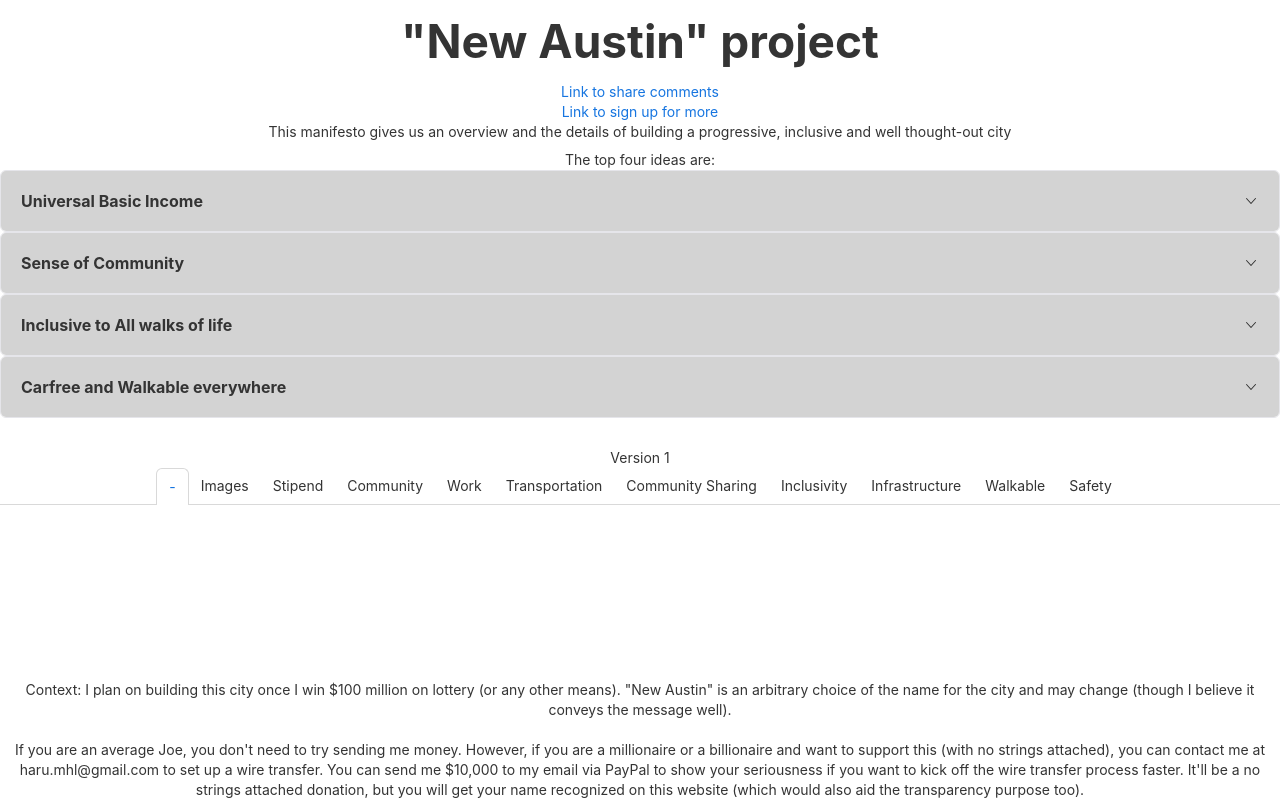
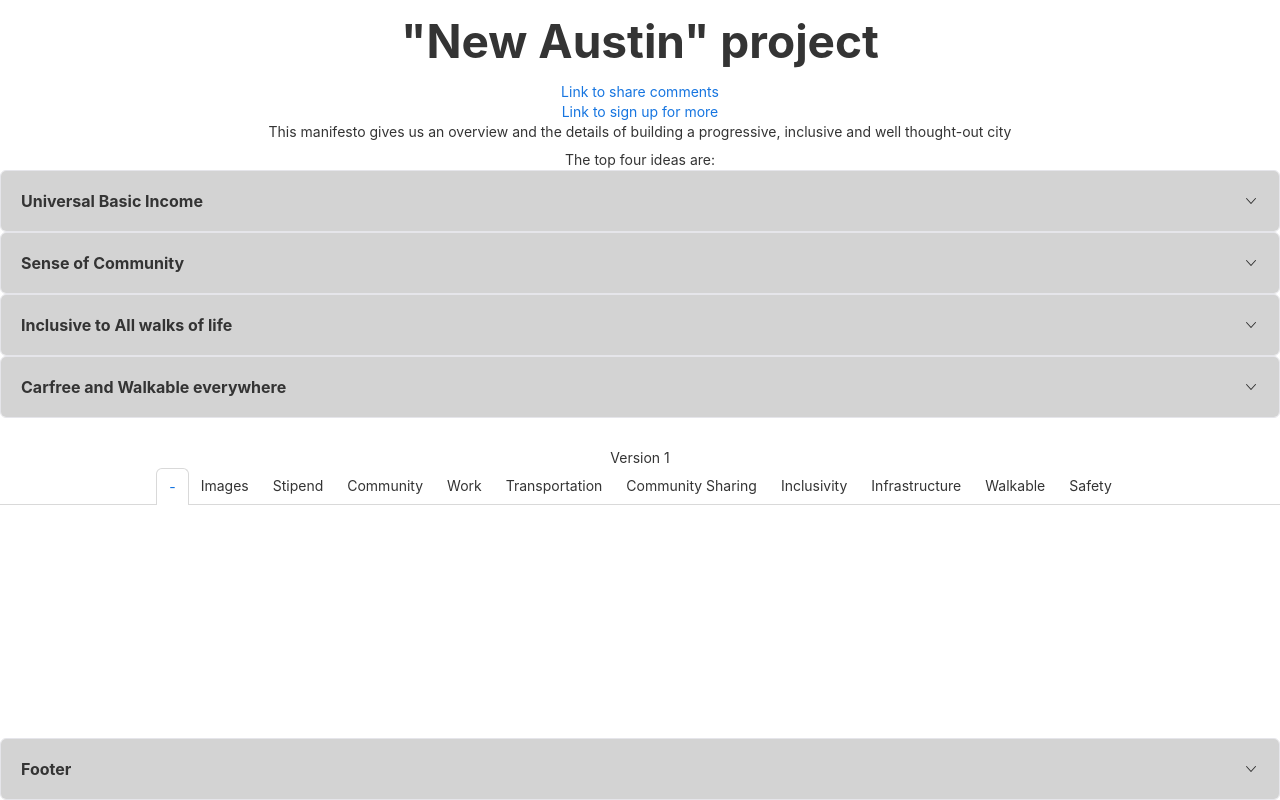
Before and after one commit to harumhl/New-Austin-project, a React (Create React App) app: page / in a window 1280 px wide. Built offline with nearby package versions, Linux system fonts and the light colour scheme.

Commit message:
footer in collapsible panel

```diff
--- a/src/App.css
+++ b/src/App.css
@@ -0,0 +1,3 @@
+footer .rs-panel .rs-panel-header {
+  background-color: lightgray;
+}
--- a/src/App.js
+++ b/src/App.js
@@ -1,5 +1,5 @@
 import "rsuite/dist/rsuite.min.css";
-import { Container, Header, Content, Footer } from "rsuite";
+import { Container, Header, Content, Footer, Panel } from "rsuite";
 
 import "./App.css";
 import Overview from "./texts/overview";
@@ -34,20 +34,34 @@ function App() {
         <V1 />
       </Content>
       <Footer style={{ bottom: 0 }}>
-        Context: I plan on building this city once I win $100 million on lottery
-        (or any other means). "New Austin" is an arbitrary choice of the name
-        for the city and may change (though I believe it conveys the message
-        well).
-        <br />
-        <br />
-        If you are an average Joe, you don't need to try sending me money.
-        However, if you are a millionaire or a billionaire and want to support
-        this (with no strings attached), you can contact me at
-        haru.mhl@gmail.com to set up a wire transfer. You can send me $10,000 to
-        my email via PayPal to show your seriousness if you want to kick off the
-        wire transfer process faster. It'll be a no strings attached donation,
-        but you will get your name recognized on this website (which would also
-        aid the transparency purpose too).
+        <Panel header="Footer" collapsible bordered>
+          <p className="m-0">
+            Context: I plan on building this city once I win $100 million on
+            lottery (or any other means). "New Austin" is an arbitrary choice of
+            the name for the city and may change (though I believe it conveys
+            the message well).
+            <br />
+            <br />
+            You can find the source code (aka the code and the history of this website) at{" "}
+            <a
+              href="https://github.com/harumhl/New-Austin-project"
+              target="_blank"
+              rel="noreferrer"
+            >
+              here
+            </a>
+            <br />
+            <br />
+            If you are an average Joe, you don't need to try sending me money.
+            However, if you are a millionaire or a billionaire and want to
+            support this (with no strings attached), you can contact me at
+            haru.mhl@gmail.com to set up a wire transfer. You can send me
+            $10,000 to my email via PayPal to show your seriousness if you want
+            to kick off the wire transfer process faster. It'll be a no strings
+            attached donation, but you will get your name recognized on this
+            website (which would also aid the transparency purpose too).
+          </p>
+        </Panel>
       </Footer>
     </Container>
   );
```
